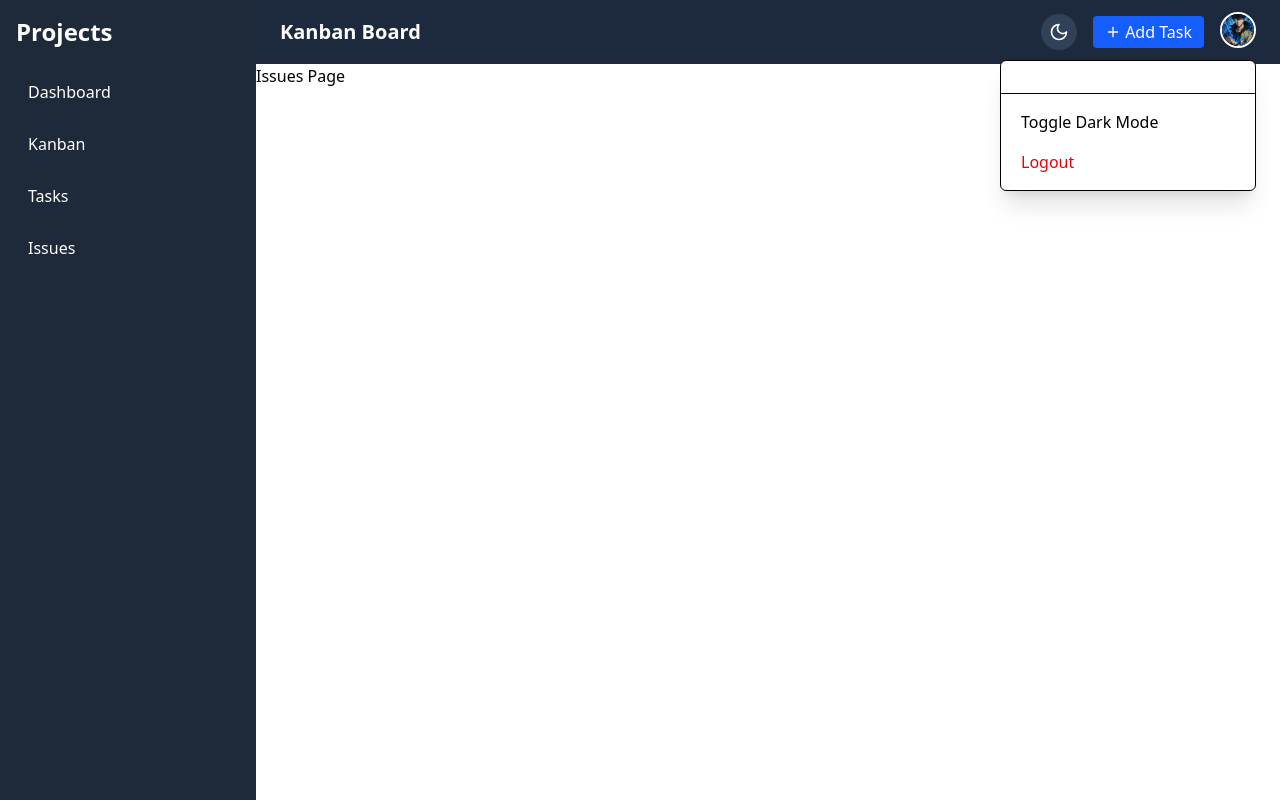
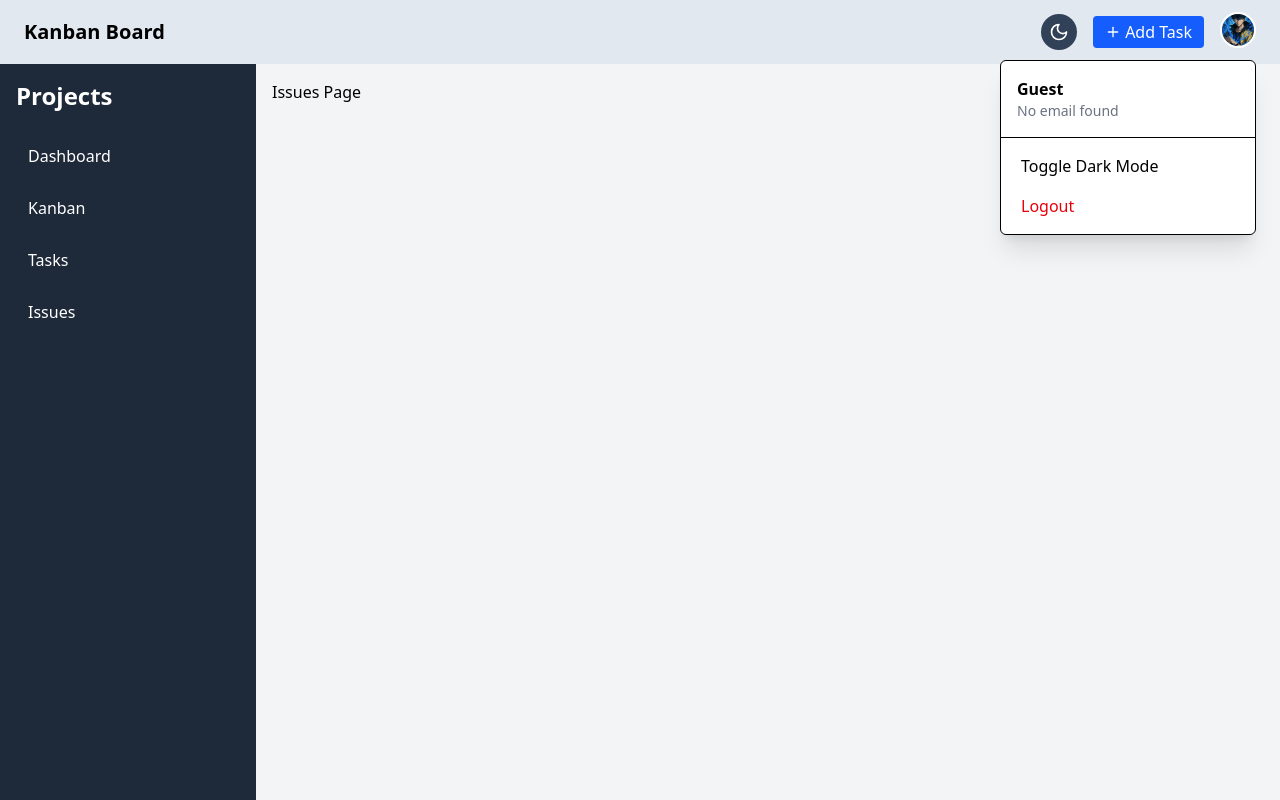
Before and after one commit to Wajahat883/kanban-with-react, a React (Vite) app: page /issues in a window 1280 px wide. Both pictures are taken after a click on the button 1238 px from the left and 30 px from the top of the page. Built offline with nearby package versions, Linux system fonts and the light colour scheme.

Commit message:
add side bar changing

```diff
--- a/src/App.jsx
+++ b/src/App.jsx
@@ -1,31 +1,28 @@
-import { BrowserRouter as Router, Routes, Route, useLocation, Navigate} from "react-router-dom";
-import Sidebar from "./pages/navbar/Sidebar";
+import { BrowserRouter as Router, Routes, Route, Navigate } from "react-router-dom";
 import KanbanBoard from "./pages/navbar/KanbanBoard";
-import Login from './pages/loginpage/Login';
+import Login from "./pages/loginpage/Login";
 import Signup from "./pages/loginpage/signup";
 import Board from "./pages/loginpage/Board";
-import Dashboard from './pages/navbar/Dashboard';
-import Navbar from "./pages/navbar/Navbar";
+import Dashboard from "./pages/navbar/Dashboard";
 import ProtectedRoute from "./pages/navbar/ProtectedRoute";
+import AppLayout from "./pages/navbar/Applayout";
 import { TaskProvider } from './pages/Hooks/TaskContext';
 import { ToastContainer } from "react-toastify";
 import { ThemeProvider } from "./pages/Hooks/ThemeContext";
 import 'react-toastify/dist/ReactToastify.css';
 
-function Layout() {
-  const location = useLocation();
-  const hideSidebarRoutes = ['/', '/signup','/login'];
-  const shouldHideSidebar = hideSidebarRoutes.includes(location.pathname);
+function App() {
+  return (
+    <Router>
+      <ThemeProvider>
+        <TaskProvider>
+          <Routes>
 
-  return (
-    <div className="flex">
-      {!shouldHideSidebar && <Sidebar />}
-      <div className={shouldHideSidebar ? "flex-1 ml-0" : "flex-1 ml-64"}>
-        {!shouldHideSidebar && <Navbar />}
-        <Routes>
             <Route path="/" element={<Navigate to="/login" />} />
             <Route path="/login" element={<Login />} />
             <Route path="/signup" element={<Signup />} />
+
+            <Route element={<AppLayout />}>
               <Route path="/dashboard" element={
                 <ProtectedRoute>
                   <Dashboard />
@@ -51,23 +48,15 @@ function Layout() {
                   <div>Issues Page</div>
                 </ProtectedRoute>
               } />
+            </Route>
+
+
             <Route path="*" element={<div className="p-6">404 - Not Found</div>} />
+
           </Routes>
-      </div>
-    </div>
-  );
-}
-
-function App() {
-  return (
-    <Router>
-          <ThemeProvider className="min-h-screen bg-white text-black dark:bg-gray-900 dark:text-white">
-          <TaskProvider>
-        <Layout />
           <ToastContainer position="top-right" autoClose={3000} />
         </TaskProvider>
       </ThemeProvider>
-
     </Router>
   );
 }
--- /dev/null
+++ b/src/pages/navbar/Applayout.jsx
@@ -0,0 +1,23 @@
+import Navbar from "./Navbar";
+import Sidebar from "./Sidebar";
+import { Outlet } from "react-router-dom";
+
+export default function AppLayout() {
+  return (
+    <div className="flex flex-col h-screen">
+
+      <Navbar />
+
+
+      <div className="flex flex-1 overflow-hidden">
+
+        <Sidebar />
+
+
+        <main className="flex-1 bg-gray-100 p-4 overflow-auto">
+          <Outlet />
+        </main>
+      </div>
+    </div>
+  );
+}
--- a/src/pages/navbar/Avatardropdown.jsx
+++ b/src/pages/navbar/Avatardropdown.jsx
@@ -6,10 +6,15 @@ import soloing from "../Hooks/solo.jpg"
 
 function AvatarDropdown (){
      const {theme,toggleTheme}=useContext(ThemeContext);
-     const {user,logout}=useAuth()
+     const {logout}=useAuth()
      const [open,setopen]=useState(false)
      const dropdownref =useRef(null)
      const navigate =useNavigate();
+
+const storedUser = JSON.parse(localStorage.getItem("user"))
+const username = storedUser?.username||"Guest"
+const email = storedUser?.email||"No email found"
+
      useEffect(()=>{
         const handleClickOutside=(event)=>{
             if(dropdownref.current&&!dropdownref.current.contains(event.target)){
@@ -33,8 +38,8 @@ function AvatarDropdown (){
             {open&&(
                <div className="absolute right-0 mt-2 w-64 bg-white dark:bg-slate-800 text-black dark:text-white border dark:border-gray-700 shadow-xl rounded-md z-50">
           <div className="p-4 border-b dark:border-gray-600">
-            <p className="font-semibold">{user?.username}</p>
-            <p className="text-sm text-gray-500 dark:text-gray-400">{user?.email}</p>
+            <p className="font-semibold">{username}</p>
+            <p className="text-sm text-gray-500 dark:text-gray-400">{email}</p>
           </div>
           <div className="p-2">
             <button
--- a/src/pages/navbar/Navbar.jsx
+++ b/src/pages/navbar/Navbar.jsx
@@ -1,15 +1,15 @@
 import { useContext, useState, useRef, useEffect } from "react";
 import { ThemeContext } from "../Hooks/ThemeContext";
 import { Moon, Sun, Plus } from "lucide-react";
-import { useNavigate, Link } from "react-router-dom";
+import {  Link } from "react-router-dom";
 import { useTask } from "../Hooks/TaskContext";
 import { useAuth } from "../Hooks/useAuth";
 import AvatarDropdown from"../navbar/Avatardropdown"
 const Navbar = () => {
   const { theme, toggleTheme } = useContext(ThemeContext);
   const { addTask } = useTask();
-  const { user, logout } = useAuth();
-  const navigate = useNavigate();
+  const { user,  } = useAuth();
+
 
   // const [showModal, setShowModal] = useState(false);
   const [showPopup, setShowPopup] = useState(false);
@@ -52,15 +52,12 @@ const Navbar = () => {
     setShowPopup(false);
   };
 
-  const handleLogout = () => {
-    logout();
-    navigate("/");
-  };
+
 
   return (
     <div className="relative z-50">
-      <header className="flex justify-between items-center px-6 py-3 bg-slate-800 text-white dark:bg-slate-900">
-        <h1 className="text-xl font-bold">Kanban Board</h1>
+      <header className="flex justify-between items-center px-6 py-3 bg-slate-200 text-white dark:bg-slate-200">
+        <h1 className="text-xl font-bold text-black">Kanban Board</h1>
 
         <div className="flex items-center gap-4 relative">
           <button onClick={toggleTheme} className="bg-slate-700 p-2 rounded-full hover:bg-slate-600">
--- a/src/pages/navbar/Sidebar.jsx
+++ b/src/pages/navbar/Sidebar.jsx
@@ -1,8 +1,9 @@
+// Sidebar.jsx
 import { Link } from "react-router-dom";
 
-export default function Sidebar(){
-    return(
-        <aside className="w-64 h-screen bg-gray-800 text-white p-4 fixed">
+export default function Sidebar() {
+  return (
+    <aside className="w-64 bg-gray-800 text-white p-4 h-full">
       <h2 className="text-2xl font-bold mb-6">Projects</h2>
       <nav className="flex-1">
         <ul className="space-y-3">
@@ -13,5 +14,5 @@ export default function Sidebar(){
         </ul>
       </nav>
     </aside>
-    )
+  );
 }
```
Lines whose indentation alone changed are shown as unchanged.
